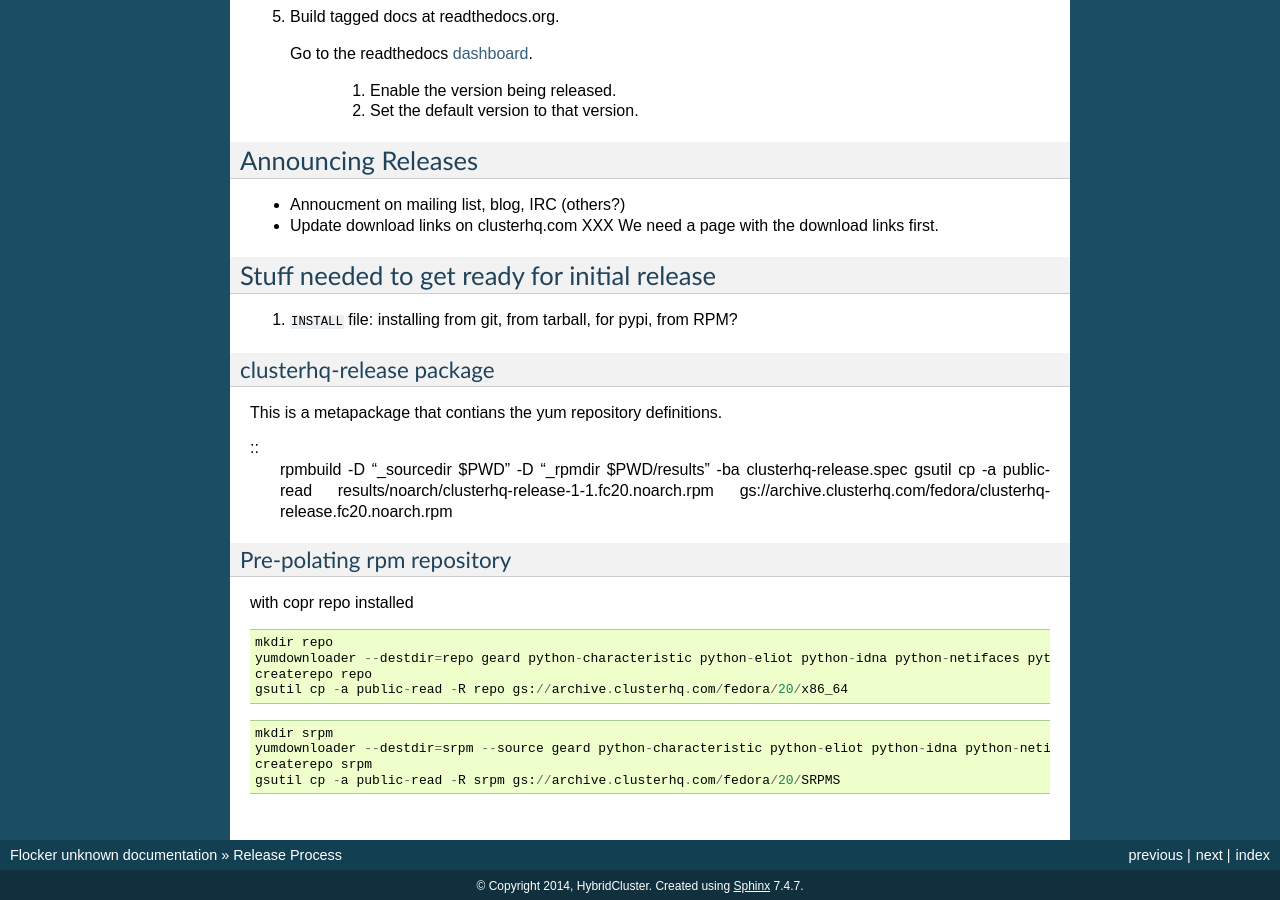
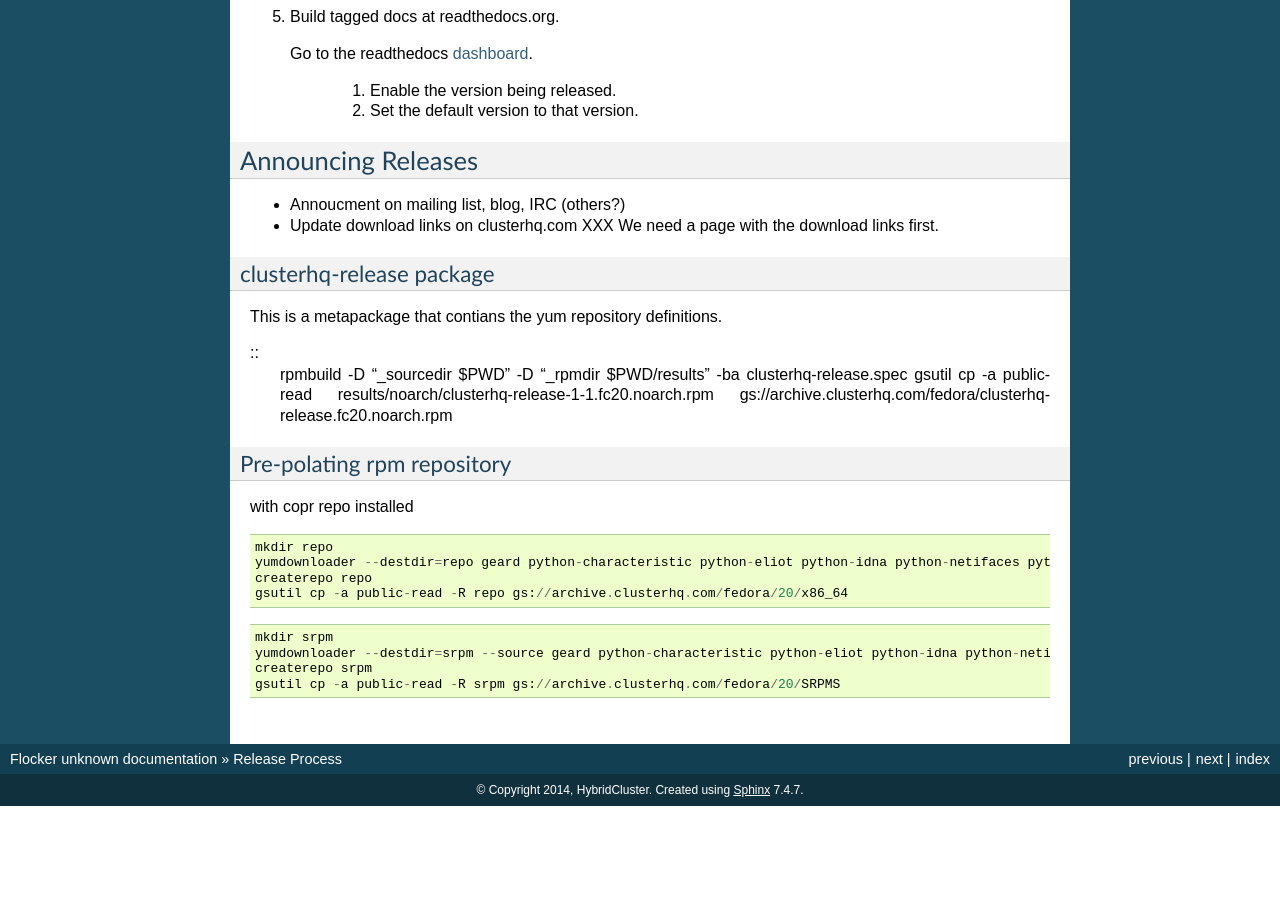
Before and after one commit to ClusterHQ/flocker, a Sphinx documentation site: the page built from docs/release-process.rst, in a window 1280 px wide and 900 px high, scrolled down 2204 px. Built offline with Sphinx 7.4.7, drawn with Linux system fonts in a browser that asks for light colours; after the commit the page ends 3010 px from its top, so only the background shows below that; some of the changed text lies outside the part shown.

Commit message:
More punting to issues.

```diff
--- a/docs/release-process.rst
+++ b/docs/release-process.rst
@@ -129,13 +129,6 @@
   XXX We need a page with the download links first.
 
 
-Stuff needed to get ready for initial release
----------------------------------------------
-
-
-1. ``INSTALL`` file: installing from git, from tarball, for pypi, from RPM?
-
-
 clusterhq-release package
 ^^^^^^^^^^^^^^^^^^^^^^^^^
 
```
